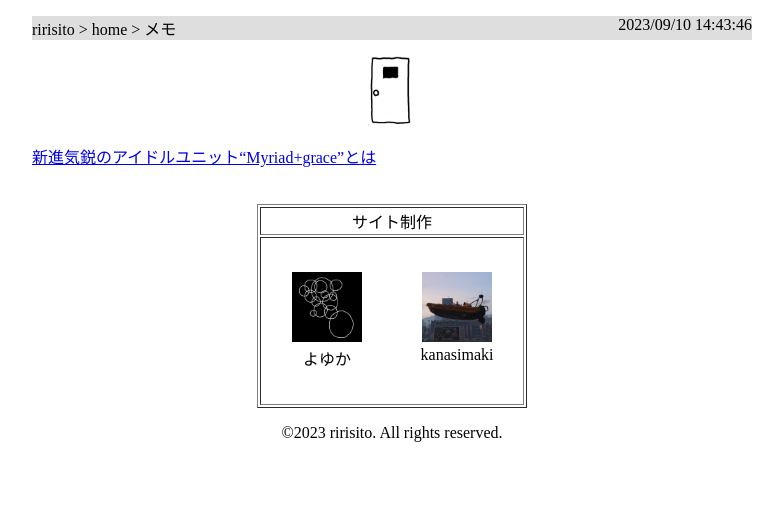
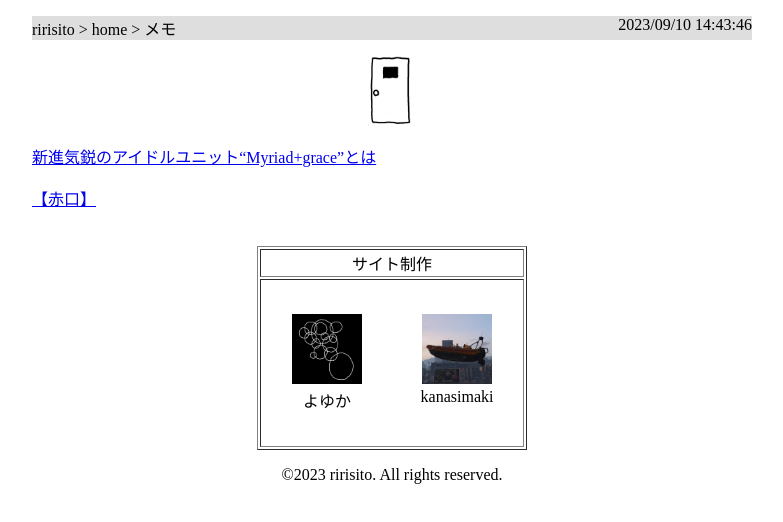
Before and after one commit to yoyuka/dioscalberg.github.io, a plain HTML site: page m8oKSAuasfH8374.html in a window 1280 px wide. Shown: the whole page, without its empty margins (248-1031 px from the left). Drawn offline with Linux system fonts and the light colour scheme; a web font is replaced by a local one.

Commit message:
Add files via upload

```diff
--- a/m8oKSAuasfH8374.html
+++ b/m8oKSAuasfH8374.html
@@ -43,7 +43,8 @@
   </div>
   <br>
   <a href="https://yoyuka.github.io/dioscalberg.github.io/myriad+grace.html">新進気鋭のアイドルユニット“Myriad+grace”とは</a>
-
+  <br><br>
+  <a href="https://yoyuka.github.io/dioscalberg.github.io/shakkou.html">【赤口】</a>
   <br><br><br>
 
   <table border="1", align="center">
```
Also changed, not shown: shakkou.html (+1 -1 lines).
